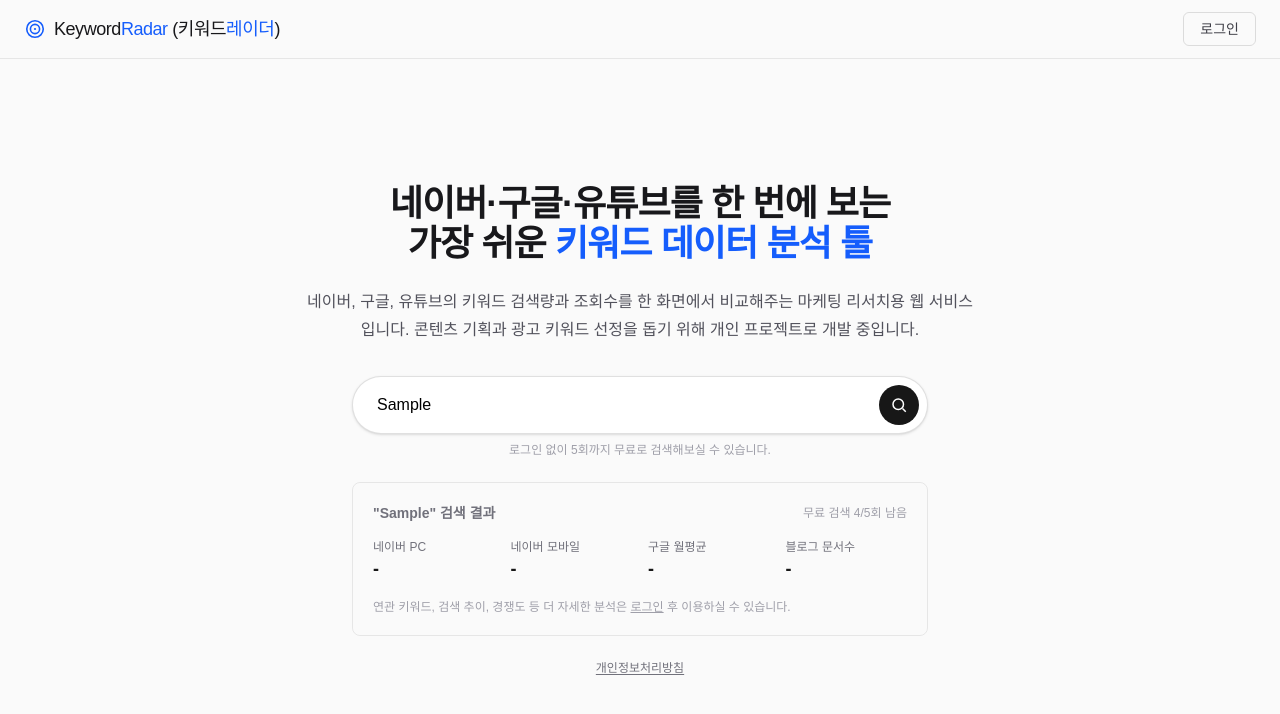
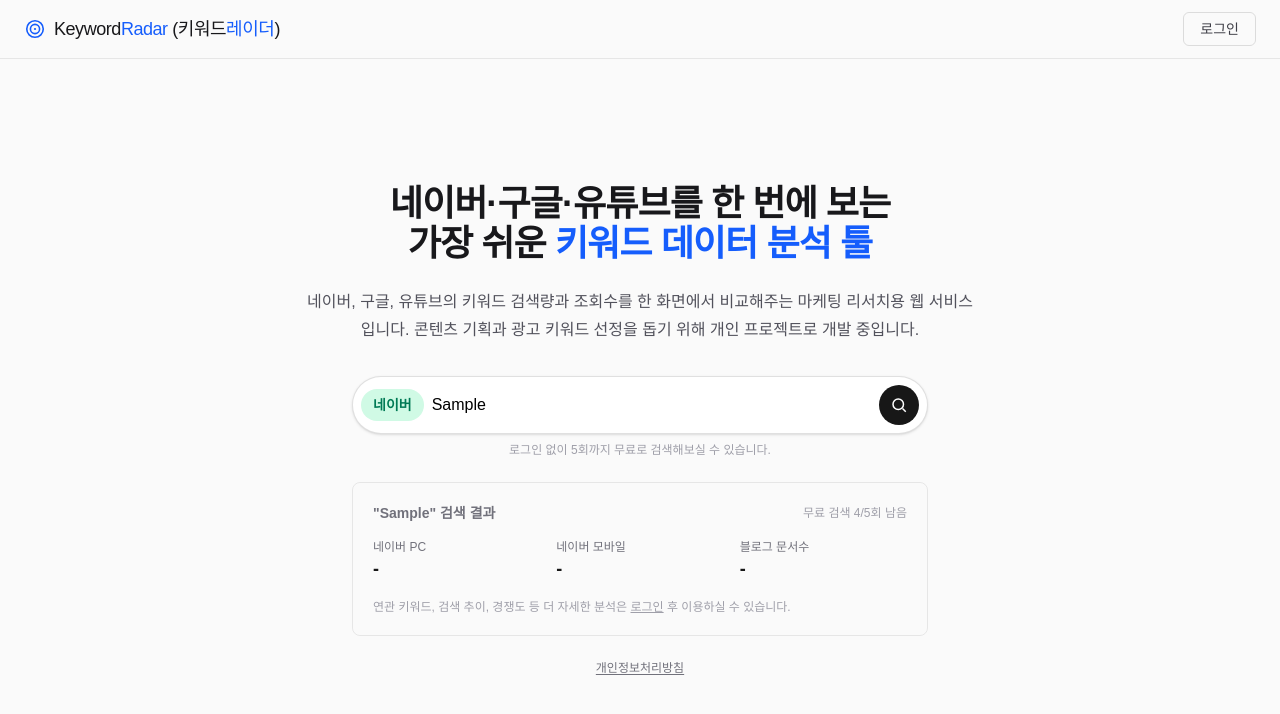
Before and after one commit to pepsi139/keyword-search-app, a Next.js app: page / in a window 1280 px wide. Both pictures are taken after typing "Sample" into the empty fields and a click on the button "검색". Shown: the top 714 px of the page. Built offline with nearby package versions, Linux system fonts and the light colour scheme; no server answers.

Commit message:
구글/네이버 분리

```diff
--- a/src/app/dashboard/search-panel.tsx
+++ b/src/app/dashboard/search-panel.tsx
@@ -292,8 +292,11 @@ function CompetitionCard({ competition }: { competition: Competition | null }) {
   );
 }
 
+type Engine = "naver" | "google";
+
 export function SearchPanel({ kinToolUrl }: { kinToolUrl: string | null }) {
   const [keyword, setKeyword] = useState("");
+  const [engine, setEngine] = useState<Engine>("naver");
   const [loading, setLoading] = useState(false);
   const [error, setError] = useState<string | null>(null);
   const [result, setResult] = useState<SearchResult | null>(null);
@@ -471,7 +474,18 @@ export function SearchPanel({ kinToolUrl }: { kinToolUrl: string | null }) {
           </p>
 
           <form onSubmit={handleSubmit} className="relative mt-8 w-full max-w-xl">
-            <div className="flex items-center gap-2 rounded-full border border-black/[.12] bg-white py-2 pl-6 pr-2 shadow-sm dark:border-white/[.16] dark:bg-zinc-900">
+            <div className="flex items-center gap-2 rounded-full border border-black/[.12] bg-white py-2 pl-2 pr-2 shadow-sm dark:border-white/[.16] dark:bg-zinc-900">
+              <button
+                type="button"
+                onClick={() => setEngine((prev) => (prev === "naver" ? "google" : "naver"))}
+                className={`shrink-0 rounded-full px-3 py-1.5 text-xs font-semibold transition-colors sm:text-sm ${
+                  engine === "naver"
+                    ? "bg-emerald-100 text-emerald-700 dark:bg-emerald-900/40 dark:text-emerald-400"
+                    : "bg-blue-100 text-blue-700 dark:bg-blue-900/40 dark:text-blue-400"
+                }`}
+              >
+                {engine === "naver" ? "네이버" : "구글"}
+              </button>
               <input
                 value={keyword}
                 onChange={(e) => {
@@ -583,8 +597,9 @@ export function SearchPanel({ kinToolUrl }: { kinToolUrl: string | null }) {
             <div className="grid gap-4 sm:grid-cols-2">
               <div className="rounded-lg border border-black/[.08] p-4 dark:border-white/[.12]">
                 <h3 className="mb-4 text-sm font-semibold text-zinc-500">
-                  월간 검색량
+                  월간 검색량 <span className="font-normal text-zinc-400">({engine === "naver" ? "네이버" : "구글"})</span>
                 </h3>
+                {engine === "naver" ? (
                   <div className="grid grid-cols-2 gap-3">
                     <StatCard
                       icon="pc"
@@ -608,6 +623,9 @@ export function SearchPanel({ kinToolUrl }: { kinToolUrl: string | null }) {
                           : "-"
                       }
                     />
+                  </div>
+                ) : (
+                  <div className="grid grid-cols-2 gap-3">
                     <StatCard
                       icon="google"
                       color="bg-amber-50 text-amber-600 dark:bg-amber-500/10 dark:text-amber-400"
@@ -615,8 +633,12 @@ export function SearchPanel({ kinToolUrl }: { kinToolUrl: string | null }) {
                       value={result.google ? numberFormat.format(result.google.avgMonthlySearches) : "-"}
                     />
                   </div>
-                {result.naverError && (
+                )}
+                {engine === "naver" && result.naverError && (
                   <p className="mt-2 text-xs text-red-500">네이버 검색량 조회 실패</p>
+                )}
+                {engine === "google" && result.googleError && (
+                  <p className="mt-2 text-xs text-red-500">구글 검색량 조회 실패</p>
                 )}
               </div>
 
@@ -712,6 +734,7 @@ export function SearchPanel({ kinToolUrl }: { kinToolUrl: string | null }) {
                   transition: "opacity 0.25s ease",
                 }}
               >
+                {engine === "naver" ? (
                   <div>
                     <p className="mb-1 text-xs text-zinc-500">네이버</p>
                     {trendError ? (
@@ -720,6 +743,7 @@ export function SearchPanel({ kinToolUrl }: { kinToolUrl: string | null }) {
                       <TrendChart data={naverTrend ?? []} />
                     )}
                   </div>
+                ) : (
                   <div>
                     <p className="mb-1 text-xs text-zinc-500">구글 (비공식, 불안정할 수 있음)</p>
                     {googleTrendError ? (
@@ -730,6 +754,7 @@ export function SearchPanel({ kinToolUrl }: { kinToolUrl: string | null }) {
                       <TrendChart data={googleTrend ?? []} />
                     )}
                   </div>
+                )}
               </div>
             </div>
 
--- a/src/app/page.tsx
+++ b/src/app/page.tsx
@@ -16,8 +16,11 @@ type SearchResult = {
 const numberFormat = new Intl.NumberFormat("ko-KR");
 const FREE_SEARCH_LIMIT = 5;
 
+type Engine = "naver" | "google";
+
 export default function Home() {
   const [keyword, setKeyword] = useState("");
+  const [engine, setEngine] = useState<Engine>("naver");
   const [loading, setLoading] = useState(false);
   const [error, setError] = useState<string | null>(null);
   const [limitReached, setLimitReached] = useState(false);
@@ -99,7 +102,18 @@ export default function Home() {
           </p>
 
           <form onSubmit={handleSubmit} className="mt-2 w-full max-w-xl">
-            <div className="flex items-center gap-2 rounded-full border border-black/[.12] bg-white py-2 pl-6 pr-2 shadow-sm dark:border-white/[.16] dark:bg-zinc-900">
+            <div className="flex items-center gap-2 rounded-full border border-black/[.12] bg-white py-2 pl-2 pr-2 shadow-sm dark:border-white/[.16] dark:bg-zinc-900">
+              <button
+                type="button"
+                onClick={() => setEngine((prev) => (prev === "naver" ? "google" : "naver"))}
+                className={`shrink-0 rounded-full px-3 py-1.5 text-xs font-semibold transition-colors sm:text-sm ${
+                  engine === "naver"
+                    ? "bg-emerald-100 text-emerald-700 dark:bg-emerald-900/40 dark:text-emerald-400"
+                    : "bg-blue-100 text-blue-700 dark:bg-blue-900/40 dark:text-blue-400"
+                }`}
+              >
+                {engine === "naver" ? "네이버" : "구글"}
+              </button>
               <input
                 value={keyword}
                 onChange={(e) => setKeyword(e.target.value)}
@@ -153,7 +167,9 @@ export default function Home() {
                   </span>
                 )}
               </div>
-              <div className="grid grid-cols-2 gap-4 sm:grid-cols-4">
+              <div className="grid grid-cols-3 gap-4">
+                {engine === "naver" ? (
+                  <>
                     <div>
                       <p className="text-xs text-zinc-500">네이버 PC</p>
                       <p className="text-lg font-bold">
@@ -166,12 +182,15 @@ export default function Home() {
                         {result.naver ? numberFormat.format(result.naver.mobileCount) : "-"}
                       </p>
                     </div>
-                <div>
+                  </>
+                ) : (
+                  <div className="col-span-2">
                     <p className="text-xs text-zinc-500">구글 월평균</p>
                     <p className="text-lg font-bold">
                       {result.google ? numberFormat.format(result.google.avgMonthlySearches) : "-"}
                     </p>
                   </div>
+                )}
                 <div>
                   <p className="text-xs text-zinc-500">블로그 문서수</p>
                   <p className="text-lg font-bold">
--- a/src/lib/keyword-extract.ts
+++ b/src/lib/keyword-extract.ts
@@ -27,6 +27,8 @@ const STOPWORDS = new Set([
   "이후", "보통", "일반", "특히", "다양",
   "위한", "있습니다", "있어요", "있어", "가능합니다", "필요한", "쉬운",
   "간편한", "주요", "어떤", "없이", "평소",
+  // "-한"으로 끝나는 형용사형은 PARTICIPLE_ENDING에 넣으면 은행·제한 같은 명사가 죽어서 개별 등록
+  "건강한", "꾸준한", "꾸준히", "바쁜", "모음", "총모음",
 ]);
 
 // 카테고리(소분류 기준)별로 추가할 불용어. 다른 카테고리에서는 진짜 키워드일 수 있어서
```
Lines whose indentation alone changed are shown as unchanged.
